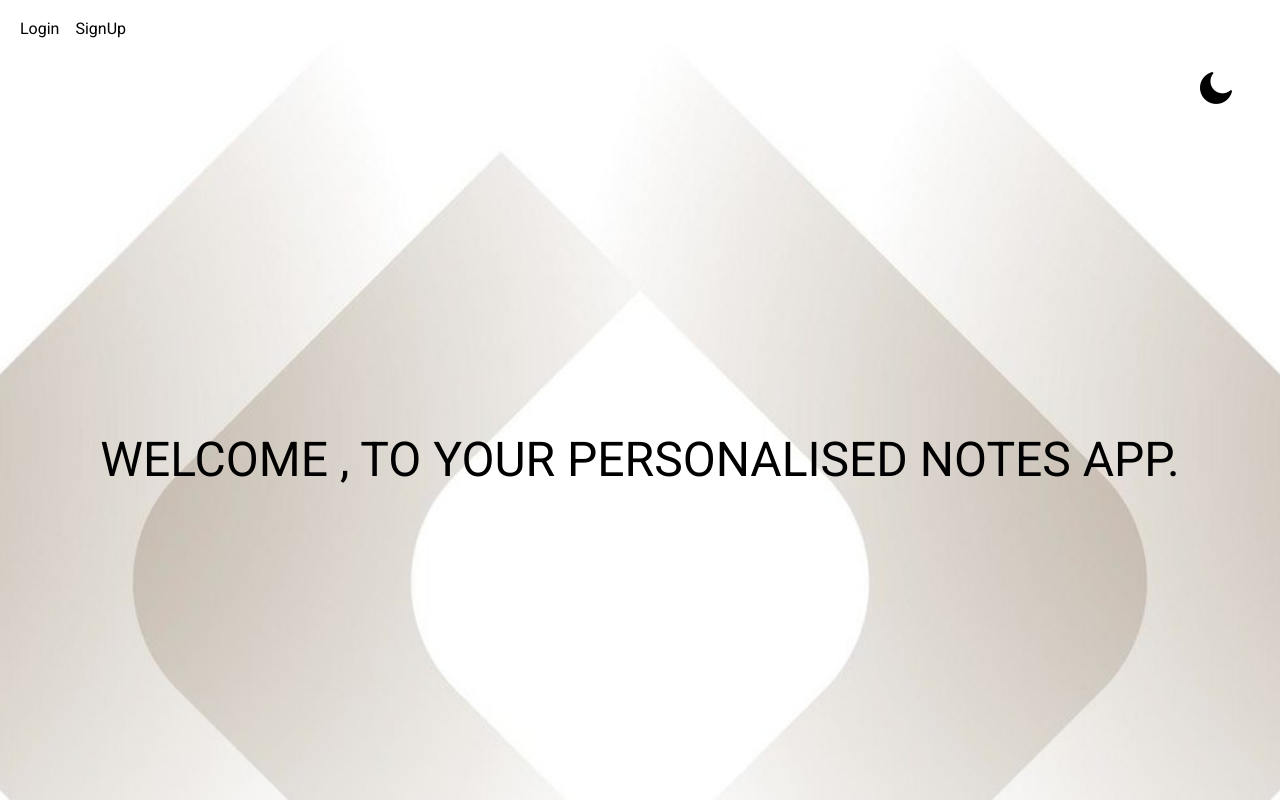
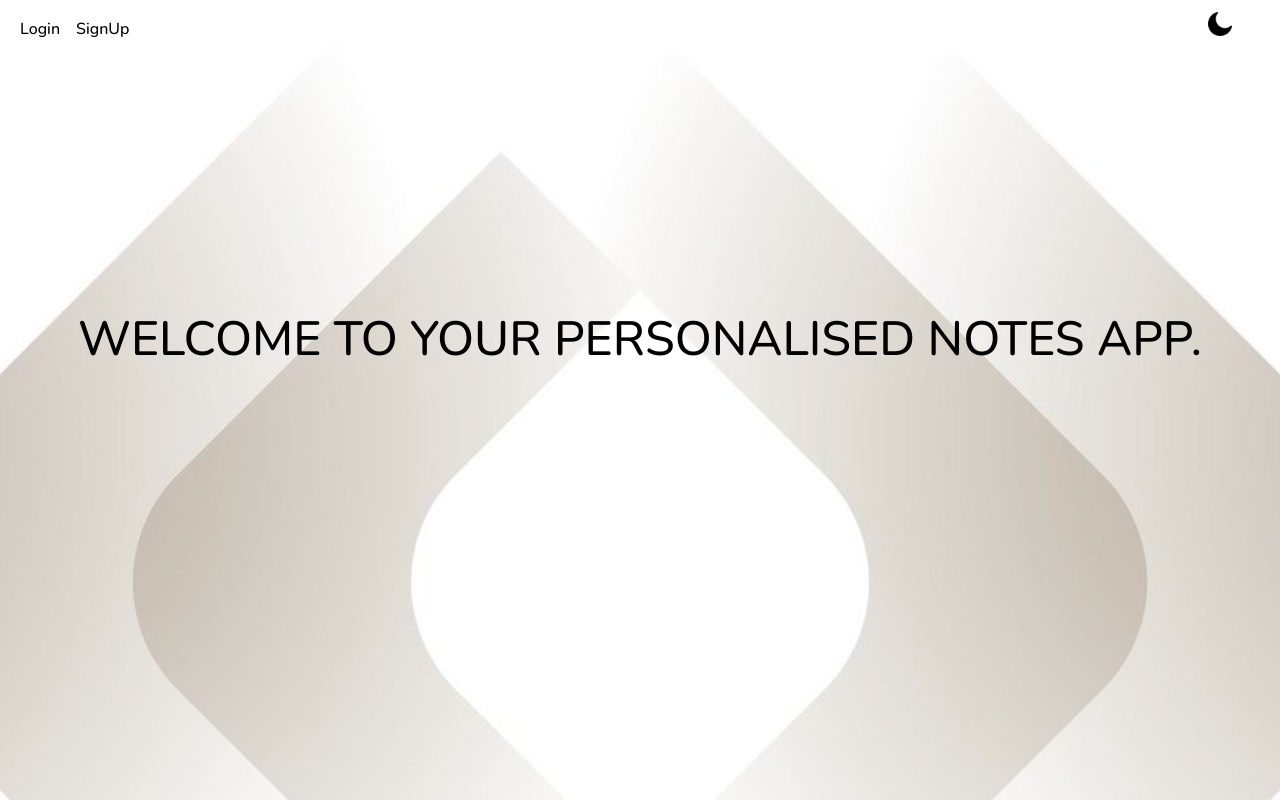
Before and after one commit to jainthakhil/MyNotesApp, a React (Create React App) app in the folder my-tracker/: page / in a window 1280 px wide. Built offline with nearby package versions, Linux system fonts and the light colour scheme.

Commit message:
nav fixed and theme btn fixed

```diff
--- a/my-tracker/src/components/HomePage.jsx
+++ b/my-tracker/src/components/HomePage.jsx
@@ -21,7 +21,7 @@ const HomePage = () => {
     <MDBContainer fluid className='h-[calc(100vh-3.5rem-4rem)] d-flex align-items-center justify-content-center  px-8'>
         <div className="h-full d-flex align-items-center justify-content-center text-center">
         <h1 className={`uppercase text-[#074173] text-[3rem] ${ThemeContext.theme ? 'text-black' : 'text-white'}`}>
-        Welcome <span className=' font-semibold underline text-[#67C6E3]'>{userContext.userName}</span> , to your personalised notes app.</h1>
+        Welcome <span className=' font-semibold underline text-[#67C6E3]'>{userContext.userName}</span> to your personalised notes app.</h1>
         </div>
     </MDBContainer>
 
--- a/my-tracker/src/components/Navbar.jsx
+++ b/my-tracker/src/components/Navbar.jsx
@@ -44,7 +44,7 @@ const Navbar = () => {
     return (
         <>
 
-            <MDBNavbar expand='lg'  className=' h-14 w-full  z-10 shadow-none '>
+            <MDBNavbar expand='lg'  className=' h-14 w-full fixed z-10 shadow-none backdrop-blur-sm '>
                 <MDBContainer fluid>
                     <MDBNavbarToggler
                         type='button'
@@ -63,7 +63,7 @@ const Navbar = () => {
                                 userContext.isLoggedin?(
                                 <MDBNavbarItem >
                                     <NavLink to='/' className={({ isActive }) =>
-                                        `nav-link ${isActive ? 'active' : ''} ${textColorClass}`}>
+                                        `nav-link ${isActive ? 'active ' : ''} ${textColorClass}`}>
                                         Home
                                     </NavLink>
                                 </MDBNavbarItem>):(<></>)
--- a/my-tracker/src/components/ThemeController.jsx
+++ b/my-tracker/src/components/ThemeController.jsx
@@ -12,8 +12,8 @@ const ThemeController = () => {
     }
 
   return (
-    <div className='w-full h-16 flex items-center justify-end'>
-    <div className="theme-box w-8 h-8 mr-12">
+    <div className='w-fit h-12 flex items-center justify-end fixed right-0 top-0 z-50'>
+    <div className="theme-box w-6 h-8 mr-12">
         <button onClick={handleClick} className='w-full h-full '>
         <img src={ThemeContext.theme? moonimage:sunImage} alt="" />
         </button>
--- a/my-tracker/src/styles.css
+++ b/my-tracker/src/styles.css
@@ -1,3 +1,5 @@
+
+@import url('https://fonts.googleapis.com/css2?family=Nunito:ital,wght@0,200..1000;1,200..1000&display=swap');
 
 body{
   background: fixed;
@@ -5,7 +7,15 @@ body{
   background-repeat: none;
   background-position: center;
 
+  font-family: "Nunito", sans-serif;
+  font-optical-sizing: auto;
+  font-weight: 500;
+  font-style: normal;
 
+}
+
+body::-webkit-scrollbar {
+  display: none;
 }
 
 .form-control~.form-label{
@@ -14,6 +24,7 @@ body{
 .card-body-scroll{
     overflow-y: auto;
 }
+
 .card-body-scroll::-webkit-scrollbar {
     width: 8px;
     opacity: 0; /* Hide scrollbar */
@@ -37,8 +48,10 @@ body{
     background: #888;
   }
 
+
   .active {
     font-weight: bold;
+    color: #67C6E3 !important;
 
   }
 
```
